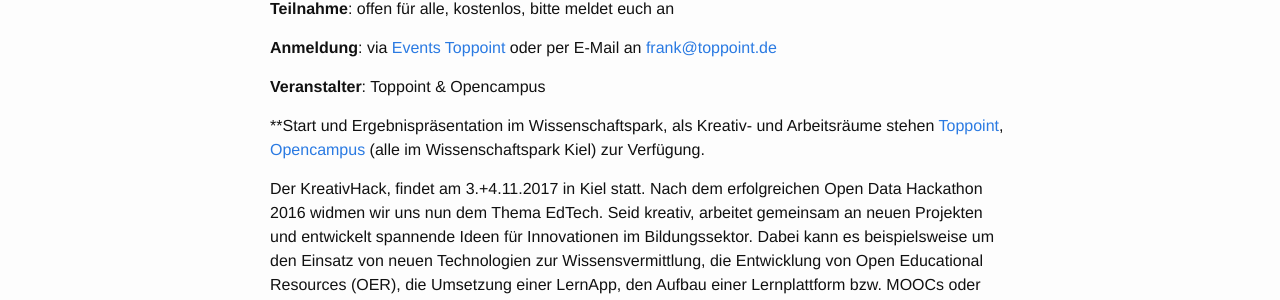
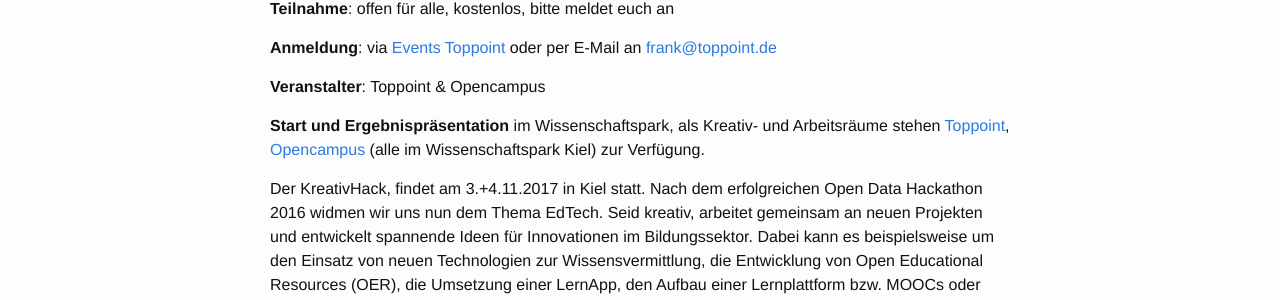
Before and after one commit to KreativHack/.de, a Jekyll site: the page built from _posts/2017-11-04-edtech.md, in a window 1280 px wide. Shown: the part 696-996 px from the top of the page. Built offline with Jekyll 4.4.1, drawn with Linux system fonts in a browser that asks for light colours.

Commit message:
EdTech text error

```diff
--- a/_posts/2017-11-04-edtech.md
+++ b/_posts/2017-11-04-edtech.md
@@ -21,7 +21,7 @@
 
 **Veranstalter**: Toppoint & Opencampus
 
-**Start und Ergebnispräsentation im Wissenschaftspark, als Kreativ- und Arbeitsräume stehen [Toppoint](https://toppoint.de), [Opencampus](http://www.opencampus.sh/kontakt/) (alle im Wissenschaftspark Kiel) zur Verfügung.
+**Start und Ergebnispräsentation** im Wissenschaftspark, als Kreativ- und Arbeitsräume stehen [Toppoint](https://toppoint.de), [Opencampus](http://www.opencampus.sh/kontakt/) (alle im Wissenschaftspark Kiel) zur Verfügung.
 
 Der KreativHack, findet am 3.+4.11.2017 in Kiel statt. Nach dem erfolgreichen Open Data Hackathon 2016 widmen wir uns nun dem Thema EdTech. Seid kreativ, arbeitet gemeinsam an neuen Projekten und entwickelt spannende Ideen für Innovationen im Bildungssektor. Dabei kann es beispielsweise um den Einsatz von neuen Technologien zur Wissensvermittlung, die Entwicklung von Open Educational Resources (OER), die Umsetzung einer LernApp, den Aufbau einer Lernplattform bzw. MOOCs oder neue Konzepte für das Lernen in Schule, Hochschule oder Aus- und Weiterbildung gehen. Die Veranstaltung richtet sich an alle. Programmierkenntnisse sind nicht zwingend erforderlich. Im Vordergrund steht der kreative Austausch, Kennenlernen von Gleichgesinnten und jede Menge Spaß!
 
```
